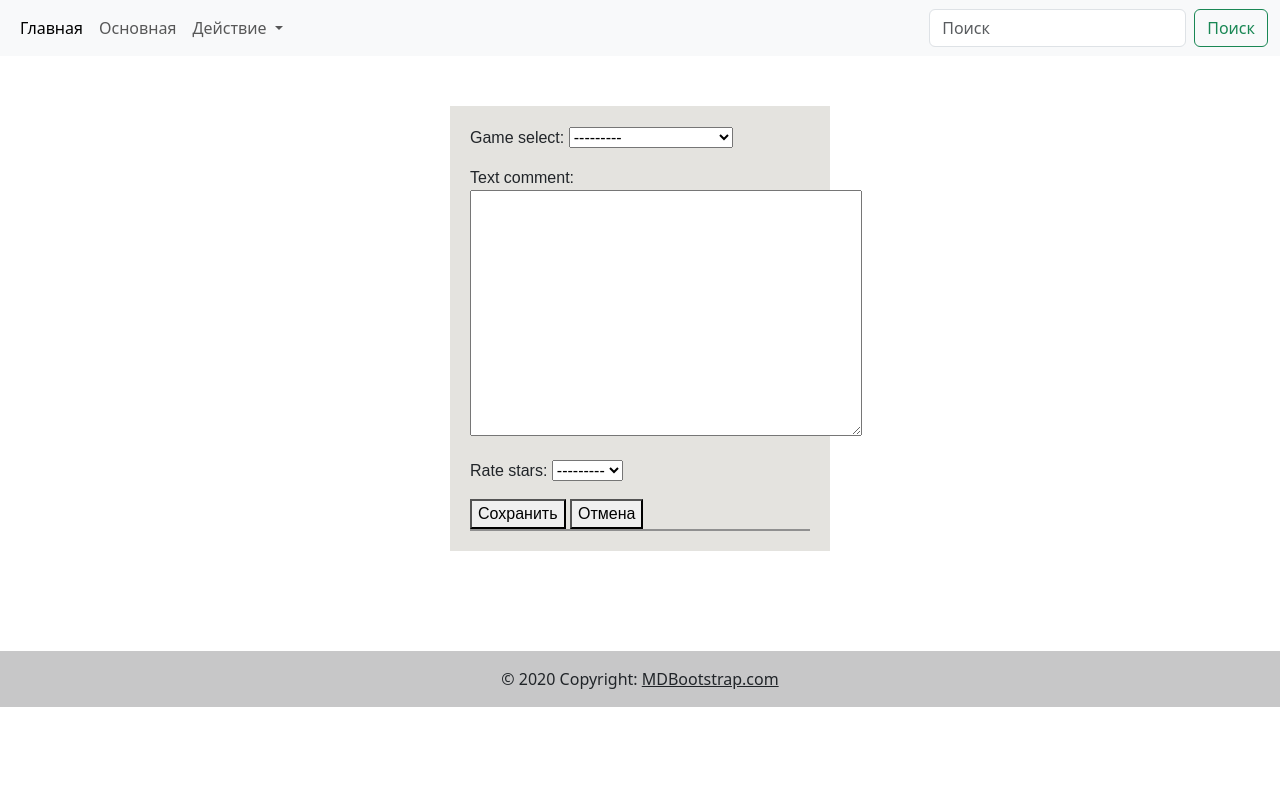
After one commit to ErlBal/HW8M4, a Django app: page /create_review/ in a window 1280 px wide. The commit adds this page. Shown: the top 791 px of the page. Run offline with Django 4.2, Linux system fonts and the light colour scheme; data comes from the database, SQL or seed files in the repository; both versions use the stored data as it was after the commit.

Commit message:
Переписал CRUD на классы, сделал отзывы

```diff
--- a/games/admin.py
+++ b/games/admin.py
@@ -2,3 +2,4 @@ from django.contrib import admin
 from . import models
 
 admin.site.register(models.Games)
+admin.site.register(models.ReviewGame)
--- a/games/forms.py
+++ b/games/forms.py
@@ -5,3 +5,9 @@ class GamesForm(forms.ModelForm):
     class Meta:
         model = models.Games
         fields = "__all__"
+
+
+class ReviewForm(forms.ModelForm):
+    class Meta:
+        model = models.ReviewGame
+        fields = "__all__"
--- a/games/models.py
+++ b/games/models.py
@@ -25,3 +25,21 @@ class Games(models.Model):
 
     def __str__(self):
         return f'{self.title}.{self.genre}'
+
+
+class ReviewGame(models.Model):
+    STARS = (
+        ('*', '*'),
+        ('* *', '* *'),
+        ('* * *', '* * *'),
+        ('* * * *', '* * * *'),
+        ('* * * * *', '* * * * *')
+    )
+    game_select = models.ForeignKey(Games, on_delete=models.CASCADE,
+                                    related_name='comment_object')
+    text_comment = models.TextField()
+    rate_stars = models.CharField(max_length=20, choices=STARS)
+    created_at = models.DateTimeField(auto_now_add=True)
+
+    def __str__(self):
+        return f'{self.game_select} - {self.rate_stars}'
--- a/games/urls.py
+++ b/games/urls.py
@@ -2,9 +2,11 @@ from django.urls import path
 from . import views
 
 urlpatterns = [
-    path('game_list/', views.gameViews, name='gameList'),
-    path('game_detail/<int:id>/', views.gameDetailInfo, name='detail'),
-    path('game_detail/<int:id>/delete/', views.deleteGameView, name='delete'),
-    path('game_detail/<int:id>/update/', views.updateGameView, name='update'),
-    path('create_game/', views.gameCreateView, name='createGame'),
+    path('game_list/', views.GameListViews.as_view(), name='gameList'),
+    path('game_detail/<int:id>/', views.GameDetailInfo.as_view(), name='detail'),
+    path('game_detail/<int:id>/delete/', views.DeleteGameView.as_view(), name='delete'),
+    path('game_detail/<int:id>/update/', views.UpdateGameView.as_view(), name='update'),
+    path('create_game/', views.GameCreateView.as_view(), name='createGame'),
+    path('search/', views.Search.as_view(), name='search'),
+    path('create_review/', views.FormCommentView.as_view(), name='createReview')
 ]
--- a/games/views.py
+++ b/games/views.py
@@ -1,55 +1,130 @@
 from django.shortcuts import render, get_object_or_404
 from django.http import HttpResponse
 from . import models, forms
-
-def gameViews(request):
-    gameVal = models.Games.objects.all()
-    html_name = 'games/games_list.html'
-    context = {
-        'game_key': gameVal,
-    }
-    return render(request, html_name, context)
+from django.views import generic
 
 
-def gameDetailInfo(request, id):
-    game_id = get_object_or_404(models.Games, id=id)
-    html_name = 'games/games_detail.html'
-    context = {
-        'game_id': game_id,
-    }
-    return render(request, html_name, context)
+class GameListViews(generic.ListView):
+    template_name = 'games_template/games_list.html'
+    queryset = models.Games.objects.all()
 
-def gameCreateView(request):
-    method = request.method
-    if method == "POST":
-        form = forms.GamesForm(request.POST, request.FILES)
-        if form.is_valid():
-            form.save()
-            return HttpResponse('Игра успешно добавлена')
+    def get_queryset(self):
+        return models.Games.objects.all()
 
-    else:
-        form = forms.GamesForm()
 
-    return render(request, 'games/create_game.html', {'form': form})
+# def gameViews(request):
+#     gameVal = models.Games.objects.all()
+#     html_name = 'games_template/games_list.html'
+#     context = {
+#         'game_key': gameVal,
+#     }
+#     return render(request, html_name, context)
 
-def deleteGameView(request, id):
-    game_id = get_object_or_404(models.Games, id=id)
-    game_id.delete()
-    return HttpResponse('Игра успешно удалена')
 
-def updateGameView(request, id=id):
-    game_id = get_object_or_404(models.Games, id=id)
-    if request.method == 'POST':
-        form = forms.GamesForm(instance=game_id, data=request.POST)
-        if form.is_valid():
-            form.save()
-            return HttpResponse('Игра изменена')
+class GameDetailInfo(generic.DetailView):
+    template_name = 'games_template/games_detail.html'
 
-    else:
-        form = forms.GamesForm(instance=game_id)
-    return render(request, 'games/update_game.html',
-                         {
-                      'form': form,
-                      'game_id': game_id
-                         }
-                 )
+    def get_object(self, **kwargs):
+        game_id = self.kwargs.get('id')
+        return get_object_or_404(models.Games, id=game_id)
+
+# def gameDetailInfo(request, id):
+#     game_id = get_object_or_404(models.Games, id=id)
+#     html_name = 'games_template/games_detail.html'
+#     context = {
+#         'game_id': game_id,
+#     }
+#     return render(request, html_name, context)
+
+class GameCreateView(generic.CreateView):
+    template_name = 'games_template/create_game.html'
+    form_class = forms.GamesForm
+    queryset = models.Games.objects.all()
+    success_url = '/game_list'
+
+    def form_valid(self, form):
+        print(form.cleaned_data)
+        return super(GameCreateView, self).form_valid(form=form)
+
+
+# def gameCreateView(request):
+#     method = request.method
+#     if method == "POST":
+#         form = forms.GamesForm(request.POST, request.FILES)
+#         if form.is_valid():
+#             form.save()
+#             return HttpResponse('Игра успешно добавлена')
+#
+#     else:
+#         form = forms.GamesForm()
+#
+#     return render(request, 'games_template/create_game.html', {'form': form})
+
+class DeleteGameView(generic.DeleteView):
+    template_name = 'games_template/confirm_delete.html'
+    success_url = '/game_list'
+
+    def get_object(self, **kwargs):
+        game_id = self.kwargs.get('id')
+        return get_object_or_404(models.Games, id=game_id)
+
+#def deleteGameView(request, id):
+#    game_id = get_object_or_404(models.Games, id=id)
+#    game_id.delete()
+#    return HttpResponse('Игра успешно удалена')
+
+class UpdateGameView(generic.UpdateView):
+    template_name = 'games_template/update_game.html'
+    form_class = forms.GamesForm
+    success_url = '/game_list'
+
+    def get_object(self, **kwargs):
+        game_id = self.kwargs.get('id')
+        return get_object_or_404(models.Games, id=game_id)
+
+    def form_valid(self, form):
+        print(form.cleaned_data)
+        return super(UpdateGameView, self).form_valid(form=form)
+
+
+
+#def updateGameView(request, id=id):
+#    game_id = get_object_or_404(models.Games, id=id)
+#    if request.method == 'POST':
+#        form = forms.GamesForm(instance=game_id, data=request.POST)
+#        if form.is_valid():
+#            form.save()
+#            return HttpResponse('Игра изменена')
+#
+#    else:
+#        form = forms.GamesForm(instance=game_id)
+#    return render(request, 'games_template/update_game.html',
+#                         {
+#                      'form': form,
+#                      'game_id': game_id
+#                         }
+#                )
+
+class Search(generic.ListView):
+    template_name = 'games_template/games_list.html'
+    context_object_name = 'game'
+    paginate_by = 5
+
+    def get_queryset(self):
+        return models.Games.objects.filter(title__icontains=self.request.GET.get('q'))
+
+    def get_context_data(self, *, object_list=None, **kwargs):
+        context = super().get_context_data(**kwargs)
+        context['q'] = self.request.GET.get('q')
+        return context
+
+
+class FormCommentView(generic.CreateView):
+    template_name = 'games_template/create_review.html'
+    form_class = forms.ReviewForm
+    queryset = models.ReviewGame.objects.all()
+    success_url = '/game_list'
+
+    def form_valid(self, form):
+        print(form.cleaned_data)
+        return super(FormCommentView, self).form_valid(form=form)
--- a/guide_sc/urls.py
+++ b/guide_sc/urls.py
@@ -6,5 +6,5 @@ app_name = 'guide_sc'
 
 urlpatterns = [
     path('admin/', admin.site.urls),
-    path('post_link/', views.person, name='home'),
+    path('test/', views.person, name='home'),
 ]
--- a/main/urls.py
+++ b/main/urls.py
@@ -6,6 +6,6 @@ from django.conf.urls.static import static
 urlpatterns = [
     path('admin/', admin.site.urls),
     path('', include('guide_sc.urls', namespace='guide_sc')),
-    path('', include('games.urls'))
+    path('', include('games.urls')),
 ]+static(settings.STATIC_URL, document_root=settings.STATIC_ROOT)\
                +static(settings.MEDIA_URL, document_root=settings.MEDIA_ROOT)
--- a/static/css/style.css
+++ b/static/css/style.css
@@ -118,3 +118,11 @@
 .form-row-icon input[type="submit"] {
   cursor: pointer;
 }
+.table-center{
+    margin-top: 20px;
+    display: flex;
+    justify-content: center;
+    align-items: center;
+    border-radius: 50px;
+    background-color: black;
+}
--- a/templates/games/create_game.html
+++ b/templates/games_template/create_game.html
@@ -1,14 +1,14 @@
 {% load static %}
-{% include 'games/header.html' %}
+{% include 'games_template/header.html' %}
 <link rel="stylesheet" href="{% static 'css/style.css' %}">
 
 <form action="/create_game/" method="post" enctype="multipart/form-data" class="air">
     {% csrf_token %}
     {{ form.as_p }}
 <div class="form-row-icon">
-    <button type="submit">Сохрнаить</button>
+    <button type="submit">Сохранить</button>
     <button type="reset">Отмена</button>
 </div>
 </form>
 
-{% include 'games/footer.html' %}
+{% include 'games_template/footer.html' %}
--- /dev/null
+++ b/templates/games_template/create_review.html
@@ -0,0 +1,14 @@
+{% load static %}
+{% include 'games_template/header.html' %}
+<link rel="stylesheet" href="{% static 'css/style.css' %}">
+
+<form action="/create_review/" method="post" enctype="multipart/form-data" class="air">
+    {% csrf_token %}
+    {{ form.as_p }}
+<div class="form-row-icon">
+    <button type="submit">Сохранить</button>
+    <button type="reset">Отмена</button>
+</div>
+</form>
+
+{% include 'games_template/footer.html' %}
--- a/templates/games/games_list.html
+++ b/templates/games_template/games_list.html
@@ -1,5 +1,5 @@
 {% load static %}
-{% include 'games/header.html' %}
+{% include 'games_template/header.html' %}
 <link rel="stylesheet" href="{% static 'css/style.css' %}">
 
 <div class="text-center">
@@ -7,7 +7,7 @@
 </div>
 
 <div class="block-box">
-{% for i in game_key %}
+{% for i in object_list %}
     <div class="card" style="width: 18rem;">
       <img src="{{i.image.url}}" class="card-img-top" alt="...">
       <div class="card-body">
@@ -18,4 +18,4 @@
     </div>
 {% endfor %}
 </div>
-{% include 'games/footer.html' %}
+{% include 'games_template/footer.html' %}
--- a/templates/games/header.html
+++ b/templates/games_template/header.html
@@ -17,7 +17,7 @@
           <a class="nav-link active" aria-current="page" href="/game_list">Главная</a>
         </li>
         <li class="nav-item">
-          <a class="nav-link" href="/post_link">Основная</a>
+          <a class="nav-link" href="/test/">Основная</a>
         </li>
         <li class="nav-item dropdown">
           <a class="nav-link dropdown-toggle" href="#" role="button" data-bs-toggle="dropdown" aria-expanded="false">
@@ -26,11 +26,12 @@
           <ul class="dropdown-menu">
             <li><a class="dropdown-item" href="/create_game">Добавить игру</a></li>
             <li><a class="dropdown-item" href="/admin/">Перейти в ПУ</a></li>
+            <li><a class="dropdown-item" href="/create_review">Добавить отзыв к игре</a></li>
           </ul>
         </li>
       </ul>
-      <form class="d-flex" role="search">
-        <input class="form-control me-2" type="search" placeholder="Поиск" aria-label="Поиск">
+      <form action="{% url 'search' %}" method="GET" class="d-flex" role="search">
+        <input class="form-control me-2" typeof="text" type="search" name="q" placeholder="Поиск" aria-label="Поиск">
         <button class="btn btn-outline-success" type="submit">Поиск</button>
       </form>
     </div>
--- a/templates/infopers.html
+++ b/templates/infopers.html
@@ -1,4 +1,4 @@
-{% include 'games/header.html' %}
+{% include 'games_template/header.html' %}
 
     {% for i in info %}
         {{ i.title }}
@@ -10,4 +10,4 @@
         {{i.created_at}}
     {% endfor %}
 
-{% include 'games/footer.html' %}
+{% include 'games_template/footer.html' %}
```
Also changed, not shown: templates/games/games_detail.html (deleted, +0 -33 lines), templates/games_template/confirm_delete.html (added, +15 -0 lines), templates/games_template/games_detail.html (added, +44 -0 lines), db.sqlite3, games/migrations/0002_reviewgame.py (added), templates/games_template/footer.html (renamed from templates/games/footer.html), templates/games_template/update_game.html (renamed from templates/games/update_game.html).
